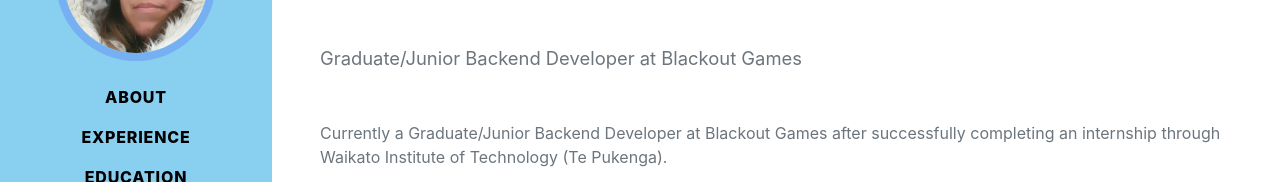
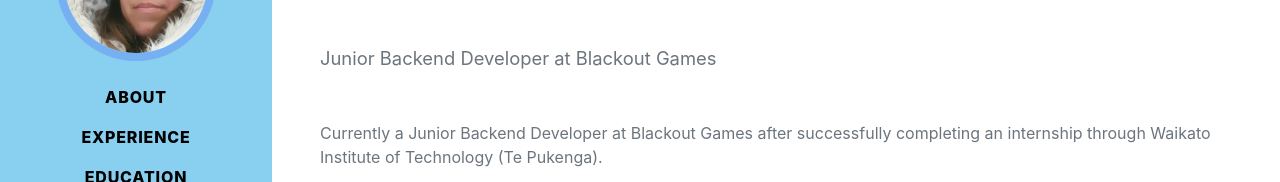
Before and after one commit to Sh4miya/online-portfolio, a plain HTML site: page index.html in a window 1280 px wide. Shown: the part 315-497 px from the top of the page. Drawn offline with nearby package versions, Linux system fonts and the light colour scheme; a web font is replaced by a local one.

Commit message:
Reworded description

```diff
--- a/index.html
+++ b/index.html
@@ -46,8 +46,8 @@
                         Hamilton · 021689623 ·
                         <a href="mailto:name@email.com">lizzie.corbett04@gmail.com</a>
                     </div>
-                    <p class="lead mb-5">Graduate/Junior Backend Developer at Blackout Games</p>
-                    <p>Currently a Graduate/Junior Backend Developer at Blackout Games after successfully completing an internship through Waikato Institute of Technology (Te Pukenga).</p>
+                    <p class="lead mb-5">Junior Backend Developer at Blackout Games</p>
+                    <p>Currently a Junior Backend Developer at Blackout Games after successfully completing an internship through Waikato Institute of Technology (Te Pukenga).</p>
                     <p>I am a highly motivated, hard working individual that wishes to continue a career as a software developer / games developer. No challenge is too tough.</p>
                     <div class="social-icons">
                         <a class="social-icon" href="https://www.linkedin.com/in/lizzie-corbett/"><i class="fab fa-linkedin-in"></i></a>
```
